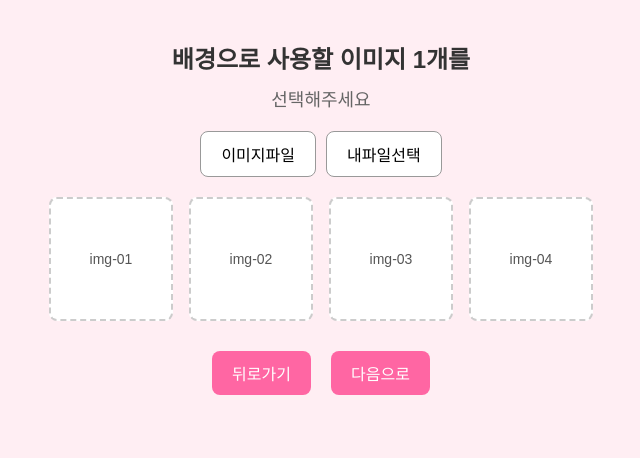
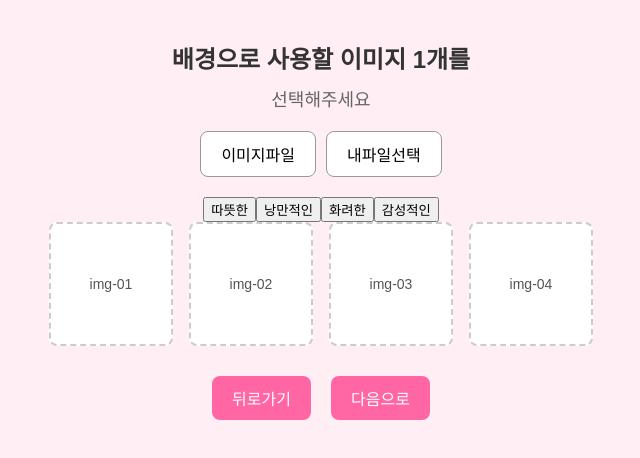
Before and after one commit to xeon-243859/ppongtok-app, a React (Vite) app: page /image/select in a window 1280 px wide. Both pictures are taken after a click on the button "이미지파일". Shown: the top 458 px of the page, without its empty margins (319-959 px from the left). Built offline with nearby package versions, Linux system fonts and the light colour scheme.

Commit message:
🎨 이미지 선택 페이지 완성: 테마 클릭 시 img-01~04에 순차 삽입, 내파일 선택 기능 포함

```diff
--- a/src/pages/ImageSelectPage.jsx
+++ b/src/pages/ImageSelectPage.jsx
@@ -5,14 +5,48 @@ import './ImageSelectPage.css';
 const ImageSelectPage = () => {
   const navigate = useNavigate();
   const [selectedImages, setSelectedImages] = useState([null, null, null, null]);
+  const [showThemes, setShowThemes] = useState(false);
+
+  const themes = {
+    '따뜻한': [
+      { src: '/backgrounds/cosmos.jpg', label: '따뜻한1' },
+      { src: '/backgrounds/leaves.jpg', label: '따뜻한2' }
+    ],
+    '낭만적인': [
+      { src: '/backgrounds/road.jpg', label: '낭만적인1' }
+    ],
+    '화려한': [
+      { src: '/backgrounds/water.jpg', label: '화려한1' }
+    ],
+    '감성적인': [
+      { src: '/backgrounds/sky.jpg', label: '감성적인1' }
+    ]
+  };
 
   const handleLocalFileSelect = (event) => {
     const files = event.target.files;
     const newSelected = [...selectedImages];
 
-    for (let i = 0; i < files.length && i < 4; i++) {
+    for (let i = 0; i < files.length; i++) {
       const fileURL = URL.createObjectURL(files[i]);
-      newSelected[i] = { src: fileURL, label: files[i].name };
+      const emptyIndex = newSelected.findIndex(img => img === null);
+      if (emptyIndex !== -1) {
+        newSelected[emptyIndex] = { src: fileURL, label: files[i].name };
+      }
+    }
+
+    setSelectedImages(newSelected);
+  };
+
+  const handleThemeClick = (theme) => {
+    const themeImages = themes[theme];
+    const newSelected = [...selectedImages];
+
+    for (let i = 0; i < themeImages.length; i++) {
+      const emptyIndex = newSelected.findIndex(img => img === null);
+      if (emptyIndex !== -1) {
+        newSelected[emptyIndex] = themeImages[i];
+      }
     }
 
     setSelectedImages(newSelected);
@@ -21,9 +55,7 @@ const ImageSelectPage = () => {
   const fileInputRef = React.useRef(null);
 
   const handleImageFileClick = () => {
-    if (fileInputRef.current) {
-      fileInputRef.current.click();
-    }
+    setShowThemes(true);
   };
 
   return (
@@ -41,8 +73,16 @@ const ImageSelectPage = () => {
           style={{ display: 'none' }}
           onChange={handleLocalFileSelect}
         />
-        <button onClick={handleImageFileClick}>내파일선택</button>
+        <button onClick={() => fileInputRef.current.click()}>내파일선택</button>
       </div>
+
+      {showThemes && (
+        <div className="theme-buttons">
+          {Object.keys(themes).map(theme => (
+            <button key={theme} onClick={() => handleThemeClick(theme)}>{theme}</button>
+          ))}
+        </div>
+      )}
 
       <div className="slot-row">
         {selectedImages.map((img, idx) => (
```
